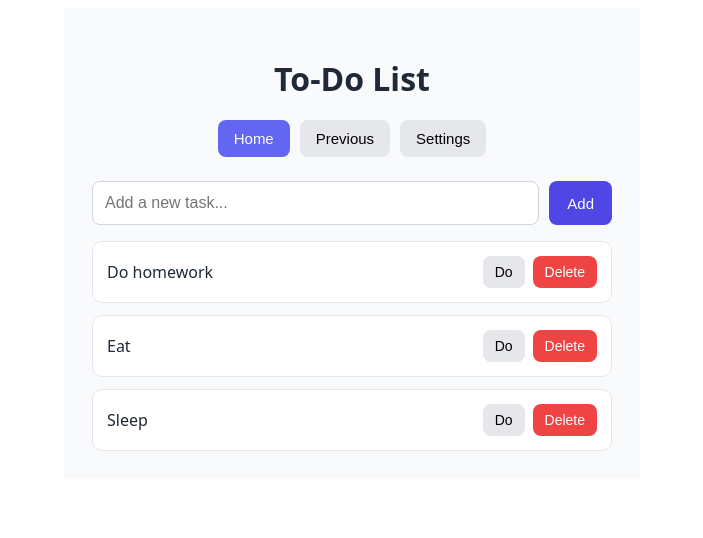
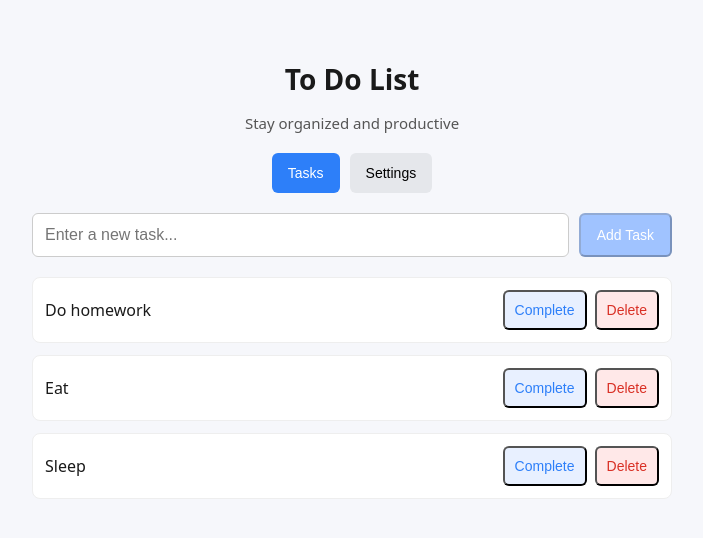
Before and after one commit to margihingrajia/AI_in_UI, a React (Vite) app in the folder ai_in_ui/: page / in a window 1280 px wide. Shown: the top 538 px of the page, without its empty margins (288-991 px from the left). Built offline with nearby package versions, Linux system fonts and the light colour scheme.

Commit message:
v2 gpt added

```diff
--- a/ai_in_ui/src/App.jsx
+++ b/ai_in_ui/src/App.jsx
@@ -1,72 +1,127 @@
-import React, { useState } from "react";
+import React, { useState, useRef } from "react";
 import "./styles.css";
 
 export default function App() {
-  const [todos, setTodos] = useState(["Do homework", "Eat", "Sleep"]);
+  const [todos, setTodos] = useState([
+    "Do homework",
+    "Eat",
+    "Sleep",
+  ]);
+
   const [input, setInput] = useState("");
-  const [message, setMessage] = useState({ type: "", text: "" });
+  const [message, setMessage] = useState("");
+  const [error, setError] = useState("");
+  const [activeTab, setActiveTab] = useState("tasks");
 
-  const showMessage = (type, text) => {
-    setMessage({ type, text });
-    setTimeout(() => setMessage({ type: "", text: "" }), 2500);
+  const inputRef = useRef(null);
+
+  const showMessage = (text) => {
+    setMessage(text);
+    setTimeout(() => setMessage(""), 2500);
   };
 
   const addTodo = () => {
     if (input.trim() === "") {
-      showMessage("error", "Task cannot be empty.");
+      setError("Task cannot be empty");
       return;
     }
 
     setTodos([...todos, input.trim()]);
     setInput("");
-    showMessage("success", "Task added!");
+    setError("");
+    showMessage("Task added successfully");
+    inputRef.current.focus();
   };
 
   const deleteTodo = (index) => {
-    setTodos(todos.filter((_, i) => i !== index));
-    showMessage("success", "Task removed.");
+    const updated = todos.filter((_, i) => i !== index);
+    setTodos(updated);
+    showMessage("Task deleted");
+  };
+
+  const completeTodo = (todo) => {
+    showMessage(`Completed: "${todo}"`);
   };
 
   return (
     <div className="app">
-      <h1 className="title">To‑Do List</h1>
 
-      <nav className="nav">
-        <button className="nav-btn active">Home</button>
-        <button className="nav-btn">Previous</button>
-        <button className="nav-btn">Settings</button>
+      {/* Header */}
+      <header className="header">
+        <h1>To Do List</h1>
+        <p className="subtext">Stay organized and productive</p>
+      </header>
+
+      {/* Navigation */}
+      <nav className="nav" aria-label="Main Navigation">
+        <button
+          className={activeTab === "tasks" ? "nav-btn active" : "nav-btn"}
+          onClick={() => setActiveTab("tasks")}
+        >
+          Tasks
+        </button>
+        <button
+          className={activeTab === "settings" ? "nav-btn active" : "nav-btn"}
+          onClick={() => setActiveTab("settings")}
+        >
+          Settings
+        </button>
       </nav>
 
+      {/* Feedback */}
+      <div className="feedback-area">
+        {message && <div className="toast success">{message}</div>}
+        {error && <div className="toast error">{error}</div>}
+      </div>
+
+      {/* Main Content */}
+      {activeTab === "tasks" && (
+        <>
+          {/* Input */}
           <div className="input-area">
             <input
-          aria-label="Add a new task"
-          placeholder="Add a new task..."
+              ref={inputRef}
+              placeholder="Enter a new task..."
               value={input}
-          onChange={(e) => setInput(e.target.value)}
+              onChange={(e) => {
+                setInput(e.target.value);
+                if (error) setError("");
+              }}
+              onKeyDown={(e) => e.key === "Enter" && addTodo()}
+              aria-label="Task input"
             />
-        <button className="primary-btn" onClick={addTodo}>
-          Add
+            <button
+              className="primary-btn"
+              onClick={addTodo}
+              disabled={input.trim() === ""}
+            >
+              Add Task
             </button>
           </div>
 
-      {message.text && (
-        <div className={`feedback ${message.type}`}>{message.text}</div>
-      )}
-
-      {todos.length === 0 && (
-        <div className="empty-state">No tasks yet. Add your first one!</div>
-      )}
-
+          {/* Empty State */}
+          {todos.length === 0 ? (
+            <div className="empty-state">
+              <p>No tasks yet</p>
+              <span>Add your first task above 👆</span>
+            </div>
+          ) : (
+            /* List */
             <div className="list">
               {todos.map((todo, index) => (
                 <div key={index} className="item">
-            <span className="task-text">{todo}</span>
+                  <span className="todo-text">{todo}</span>
 
                   <div className="actions">
-              <button className="secondary-btn">Do</button>
                     <button
-                className="delete-btn"
-                aria-label={`Delete task: ${todo}`}
+                      className="secondary-btn"
+                      onClick={() => completeTodo(todo)}
+                    >
+                      Complete
+                    </button>
+
+                    <button
+                      className="danger-btn"
                       onClick={() => deleteTodo(index)}
                     >
                       Delete
@@ -75,6 +130,15 @@ export default function App() {
                 </div>
               ))}
             </div>
+          )}
+        </>
+      )}
+
+      {activeTab === "settings" && (
+        <div className="settings">
+          <p>Settings panel (coming soon)</p>
+        </div>
+      )}
     </div>
   );
 }
--- a/ai_in_ui/src/styles.css
+++ b/ai_in_ui/src/styles.css
@@ -1,175 +1,192 @@
-/* Base layout */
-.app {
-  max-width: 520px;
-  margin: 0 auto;
-  padding: 28px;
-  font-family: system-ui, sans-serif;
-  background: #f9fafb;
-  color: #1f2937;
+/* Base */
+body {
+  margin: 0;
+  font-family: system-ui, Arial, sans-serif;
+  background: #f6f7fb;
+  color: #1a1a1a;
 }
 
-/* Title */
-.title {
-  font-size: 32px;
-  font-weight: 700;
+/* App */
+.app {
+  max-width: 640px;
+  margin: 40px auto;
+  padding: 20px;
+}
+
+/* Header */
+.header {
+  text-align: center;
   margin-bottom: 20px;
-  text-align: center;
+}
+
+h1 {
+  font-size: 28px;
+  margin: 0;
+}
+
+.subtext {
+  font-size: 15px;
+  color: #555;
 }
 
 /* Navigation */
 .nav {
   display: flex;
   gap: 10px;
+  margin-bottom: 20px;
   justify-content: center;
-  margin-bottom: 24px;
 }
 
 .nav-btn {
+  padding: 10px 16px;
+  border: none;
   background: #e5e7eb;
-  border: none;
-  padding: 10px 16px;
-  border-radius: 8px;
-  font-size: 15px;
   cursor: pointer;
-  transition: background 0.2s, box-shadow 0.2s;
-}
-
-.nav-btn:hover {
-  background: #d1d5db;
-}
-
-.nav-btn:focus-visible {
-  outline: 3px solid #6366f1;
+  border-radius: 6px;
+  font-size: 14px;
 }
 
 .nav-btn.active {
-  background: #6366f1;
+  background: #2d7ff9;
   color: white;
 }
 
-/* Input area */
+/* Feedback */
+.feedback-area {
+  margin-bottom: 10px;
+}
+
+.toast {
+  padding: 10px;
+  border-radius: 6px;
+  margin-bottom: 8px;
+  font-size: 14px;
+}
+
+.toast.success {
+  background: #e6f4ea;
+  color: #1e7e34;
+}
+
+.toast.error {
+  background: #fdecea;
+  color: #d93025;
+}
+
+/* Input */
 .input-area {
   display: flex;
   gap: 10px;
-  margin-bottom: 16px;
+  margin-bottom: 20px;
 }
 
 input {
   flex: 1;
   padding: 12px;
   font-size: 16px;
-  border: 1px solid #d1d5db;
-  border-radius: 8px;
+  border: 1px solid #ccc;
+  border-radius: 6px;
 }
 
-input:focus-visible {
-  outline: 3px solid #6366f1;
+input:focus {
+  outline: 2px solid #2d7ff9;
+  border-color: transparent;
 }
 
 /* Buttons */
-.primary-btn {
-  background: #4f46e5;
-  color: white;
-  border: none;
-  padding: 12px 18px;
-  border-radius: 8px;
-  font-size: 15px;
+button {
+  min-height: 40px;
+  font-size: 14px;
+  border-radius: 6px;
   cursor: pointer;
-  transition: background 0.2s;
+  transition: 0.2s ease;
 }
 
-.primary-btn:hover {
-  background: #4338ca;
+/* Hover + focus */
+button:hover {
+  opacity: 0.9;
 }
 
-.primary-btn:focus-visible {
-  outline: 3px solid #6366f1;
+button:focus {
+  outline: 2px solid #2d7ff9;
+  outline-offset: 2px;
 }
 
-.secondary-btn {
-  background: #e5e7eb;
-  border: none;
-  padding: 8px 12px;
-  border-radius: 8px;
-  font-size: 14px;
-  cursor: pointer;
+/* Primary */
+.primary-btn {
+  background: #2d7ff9;
+  color: white;
+  padding: 0 16px;
 }
 
-.secondary-btn:hover {
-  background: #d1d5db;
+.primary-btn:disabled {
+  background: #a0c3ff;
+  cursor: not-allowed;
 }
 
-.secondary-btn:focus-visible {
-  outline: 3px solid #6366f1;
+/* Secondary */
+.secondary-btn {
+  background: #e8f0ff;
+  color: #2d7ff9;
+  padding: 6px 10px;
 }
 
-.delete-btn {
-  background: #ef4444;
-  color: white;
-  border: none;
-  padding: 8px 12px;
-  border-radius: 8px;
-  font-size: 14px;
-  cursor: pointer;
+/* Danger */
+.danger-btn {
+  background: #ffe8e8;
+  color: #d93025;
+  padding: 6px 10px;
 }
 
-.delete-btn:hover {
-  background: #dc2626;
-}
-
-.delete-btn:focus-visible {
-  outline: 3px solid #ef4444;
-}
-
-/* Feedback messages */
-.feedback {
-  padding: 12px;
-  border-radius: 8px;
-  margin-bottom: 16px;
-  font-size: 15px;
-  text-align: center;
-}
-
-.feedback.success {
-  background: #d1fae5;
-  color: #065f46;
-}
-
-.feedback.error {
-  background: #fee2e2;
-  color: #991b1b;
-}
-
-/* Empty state */
-.empty-state {
-  text-align: center;
-  padding: 20px;
-  color: #6b7280;
-  font-size: 16px;
-}
-
-/* Todo list */
+/* List */
 .list {
   display: flex;
   flex-direction: column;
   gap: 12px;
 }
 
+/* Item */
 .item {
-  background: white;
-  padding: 14px;
-  border-radius: 10px;
-  border: 1px solid #e5e7eb;
   display: flex;
   justify-content: space-between;
   align-items: center;
+  padding: 12px;
+  background: white;
+  border-radius: 8px;
+  border: 1px solid #eee;
+  transition: box-shadow 0.2s;
 }
 
-.task-text {
+.item:hover {
+  box-shadow: 0 2px 8px rgba(0, 0, 0, 0.06);
+}
+
+/* Text */
+.todo-text {
   font-size: 16px;
 }
 
+/* Actions */
 .actions {
   display: flex;
   gap: 8px;
 }
+
+/* Empty state */
+.empty-state {
+  text-align: center;
+  padding: 30px;
+  color: #666;
+}
+
+.empty-state p {
+  font-size: 16px;
+  margin-bottom: 5px;
+}
+
+/* Settings */
+.settings {
+  text-align: center;
+  color: #777;
+  padding: 20px;
+}
```
Lines whose indentation alone changed are shown as unchanged.
